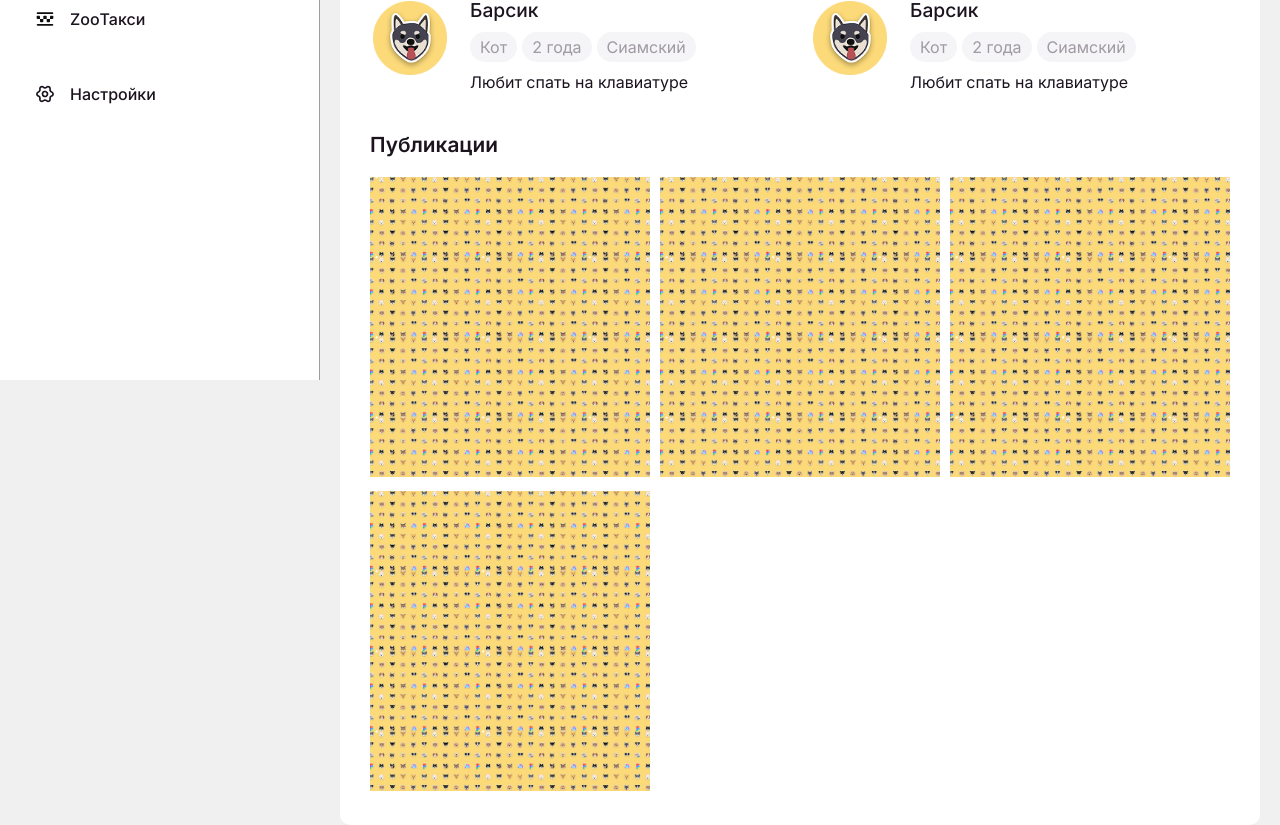
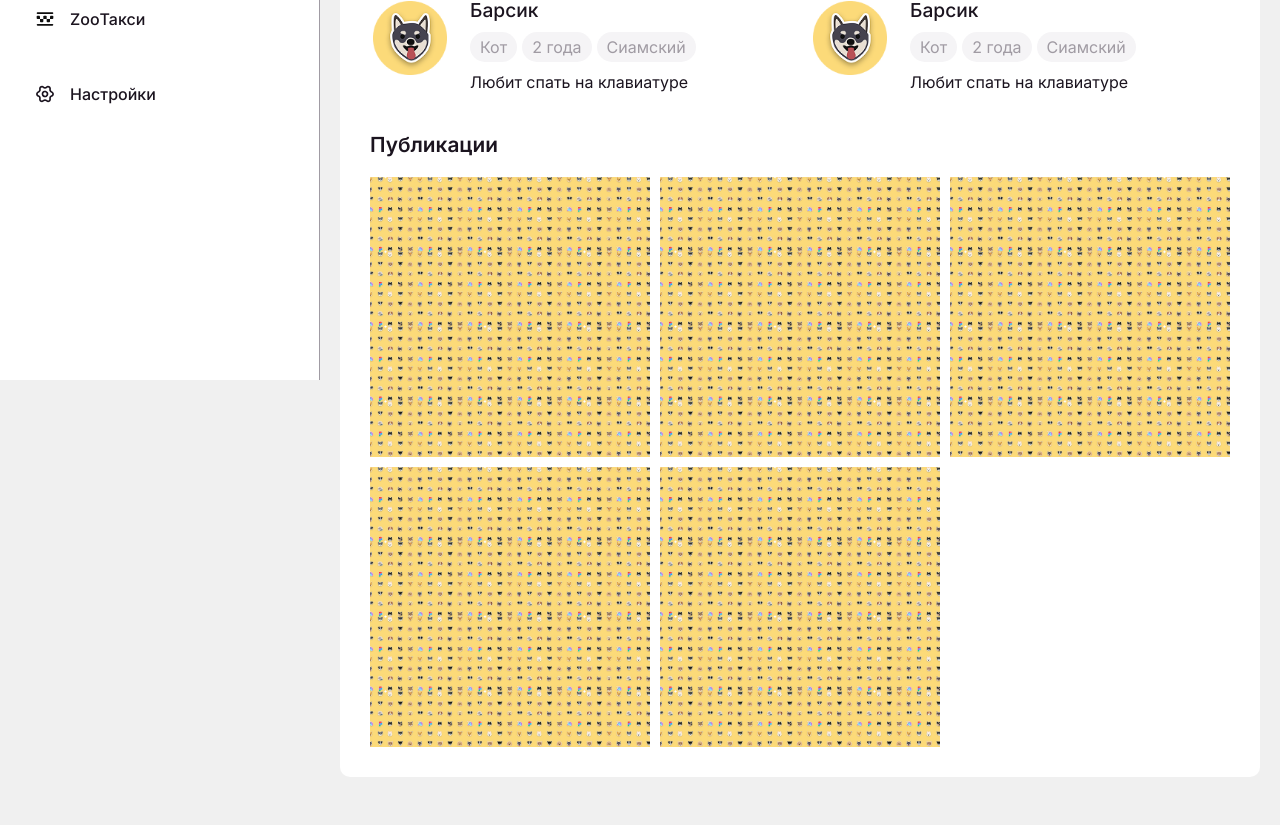
Before and after one commit to nat0sh-front/petma, a React (Vite) app: page /profile in a window 1280 px wide. Shown: the part 420-1245 px from the top of the page. After the commit the page ends 1197 px from the top, so only its background shows below. Built offline with nearby package versions, Linux system fonts and the light colour scheme.

Commit message:
edit: fix posts in Profile

```diff
--- a/src/components/Post/Post.jsx
+++ b/src/components/Post/Post.jsx
@@ -1,12 +1,41 @@
 import React from 'react'
+import { Link } from 'react-router-dom'
+import avatar from '../../assets/images/avatar.png'
+import postImage from '../../assets/images/background.jpg'
+import like from '../../assets/icons/like.svg'
+import comment from '../../assets/icons/comment.svg'
 import styles from './Post.module.scss'
-import defaultBackground from '../../assets/images/background.jpg'
 
 const Post = () => {
   return (
-    <div className={styles.post}>
-        <img className={styles.postImage} src={defaultBackground} alt="Post Image" />
-    </div>
+    <article className={styles.post}>
+        <div className={styles.postTitle}>
+            <img className={styles.avatar} src={avatar} alt="" />
+            <div className={styles.postAuthor}>
+            <Link className={styles.linkProfile} to="/profile">
+                <span className={styles.name}>Вы</span>
+                <span className={styles.username}>@username</span>
+            </Link>
+            </div>
+        </div>
+        <img className={styles.postImage} src={postImage} alt="" />
+        <div className={styles.postInfo}>
+            <ul className={styles.postButtonList}>
+                <li className={styles.postButtonItem}>
+                    <img className={styles.likeIcon} src={like} alt="" />
+                    <span className={styles.likeCount}>54</span>
+                </li>
+                <li className={styles.postButtonItem}>
+                    <img className={styles.commentIcon} src={comment} alt="" />
+                    <span className={styles.commentCount}>27</span>
+                </li>
+            </ul>
+            <span className={styles.postTime}>19 ферваля 2025</span>
+        </div>
+        <p className={styles.postText}>
+            Lorem ipsum dolor sit amet consectetur adipisicing elit. Dolorum consequatur alias nihil soluta aliquid quia consectetur? Deleniti voluptas soluta sit, pariatur vero asperiores unde ad similique itaque inventore eum nam.
+        </p>
+    </article>
   )
 }
 
--- a/src/components/Post/Post.module.scss
+++ b/src/components/Post/Post.module.scss
@@ -1,7 +1,71 @@
+@use '../../App.scss' as *;
+
 .post {
+    display: flex;
+    flex-direction: column;
+    padding: 20px;
+    gap: 10px;
+    // border: 1px solid $grey;
+
+    .postTitle {
+        display: flex;
+        gap: 20px;
+        align-items: center;
+
+        .avatar {
+            width: 60px;
+            height: 60px;
+            border-radius: 50%;
+        }
+
+        .postAuthor {
+
+            .linkProfile {
+                display: flex;
+                flex-direction: column;
+                gap: 5px;
+                color: inherit;
+
+                .username {
+                    color: $grey;
+                }
+            }
+        }
+    }
+
     .postImage {
         width: 100%;
-        height: 300px;
         object-fit: cover;
+        border-radius: 10px;
+    }
+
+    .postInfo {
+        display: flex;
+        justify-content: space-between;
+        align-items: center;
+        padding: 0 5px;
+
+        .postButtonList {
+            display: flex;
+            gap: 20px;
+            align-items: center;
+
+            .postButtonItem {
+                display: flex;
+                gap: 10px;
+
+
+                .postIcon {
+                    color: $text-color;
+                    width: 15px;
+                    height: 15px;
+                }
+            }
+        }
+
+        .postTime {
+            color: $grey;
+            font-size: 14px;
+        }
     }
 }
--- a/src/components/PostList/PostList.jsx
+++ /dev/null
@@ -1,19 +0,0 @@
-import React from 'react'
-import styles from './PostList.module.scss'
-import Post from '../Post/Post'
-
-const PostList = () => {
-  return (
-    <div className={styles.posts}>
-        <h3 className={styles.postsTitle}>Публикации</h3>
-        <div className={styles.postsContent}>
-            <Post />
-            <Post />
-            <Post />
-            <Post />
-        </div>
-    </div>
-  )
-}
-
-export default PostList
--- /dev/null
+++ b/src/components/PostPreview/PostPreview.jsx
@@ -0,0 +1,13 @@
+import React from 'react'
+import styles from './PostPreview.module.scss'
+import defaultBackground from '../../assets/images/background.jpg'
+
+const PostPreview = () => {
+  return (
+    <div className={styles.postPreview}>
+        <img className={styles.postImage} src={defaultBackground} alt="Post Image" />
+    </div>
+  )
+}
+
+export default PostPreview
--- /dev/null
+++ b/src/components/PostPreview/PostPreview.module.scss
@@ -0,0 +1,11 @@
+.postPreview {
+    aspect-ratio: 1 / 1; // делает квадрат
+    overflow: hidden;
+
+    .postImage {
+        width: 100%;
+        height: 100%;
+        object-fit: cover;
+        display: block;
+    }
+}
--- /dev/null
+++ b/src/components/PostPreviewList/PostPreviewList.jsx
@@ -0,0 +1,20 @@
+import React from 'react'
+import styles from './PostPreviewList.module.scss'
+import PostPreview from '../PostPreview/PostPreview'
+
+const PostPreviewList = () => {
+  return (
+    <div className={styles.postsPreviewList}>
+        <h3 className={styles.postsPreviewTitle}>Публикации</h3>
+        <div className={styles.postsPreviewContent}>
+            <PostPreview />
+            <PostPreview />
+            <PostPreview />
+            <PostPreview />
+            <PostPreview />
+        </div>
+    </div>
+  )
+}
+
+export default PostPreviewList
--- a/src/components/PostList/PostList.module.scss
+++ b/src/components/PostPreviewList/PostPreviewList.module.scss
@@ -1,17 +1,18 @@
 @use '../../App.scss' as *;
 
-.posts {
+.postsPreviewList {
     display: flex;
     flex-direction: column;
     gap: 20px;
     width: 100%;
+    margin: 0 auto;
 
-    .postsTitle {
+    .postsPreviewTitle {
         font-size: 1.3rem;
         font-weight: 600;
     }
 
-    .postsContent {
+    .postsPreviewContent {
         display: grid;
         grid-template-columns: repeat(3, 1fr);
         gap: 10px;
--- a/src/components/Profile/Profile.jsx
+++ b/src/components/Profile/Profile.jsx
@@ -9,7 +9,7 @@
 import editIcon from '../../assets/icons/edit.svg';
 import EditProfileModal from '../EditProfileModal/EditProfileModal';
 import PetList from '../PetList/PetList';
-import PostList from '../PostList/PostList';
+import PostPreviewList from '../PostPreviewList/PostPreviewList';
 
 const Profile = () => {
     const { user } = useContext(AuthContext);
@@ -48,7 +48,7 @@
                 </button>
             </div>
             <PetList />
-            <PostList />
+            <PostPreviewList />
             <EditProfileModal
                 isOpen={isModalOpen}
                 onClose={() => setIsModalOpen(false)}
```
